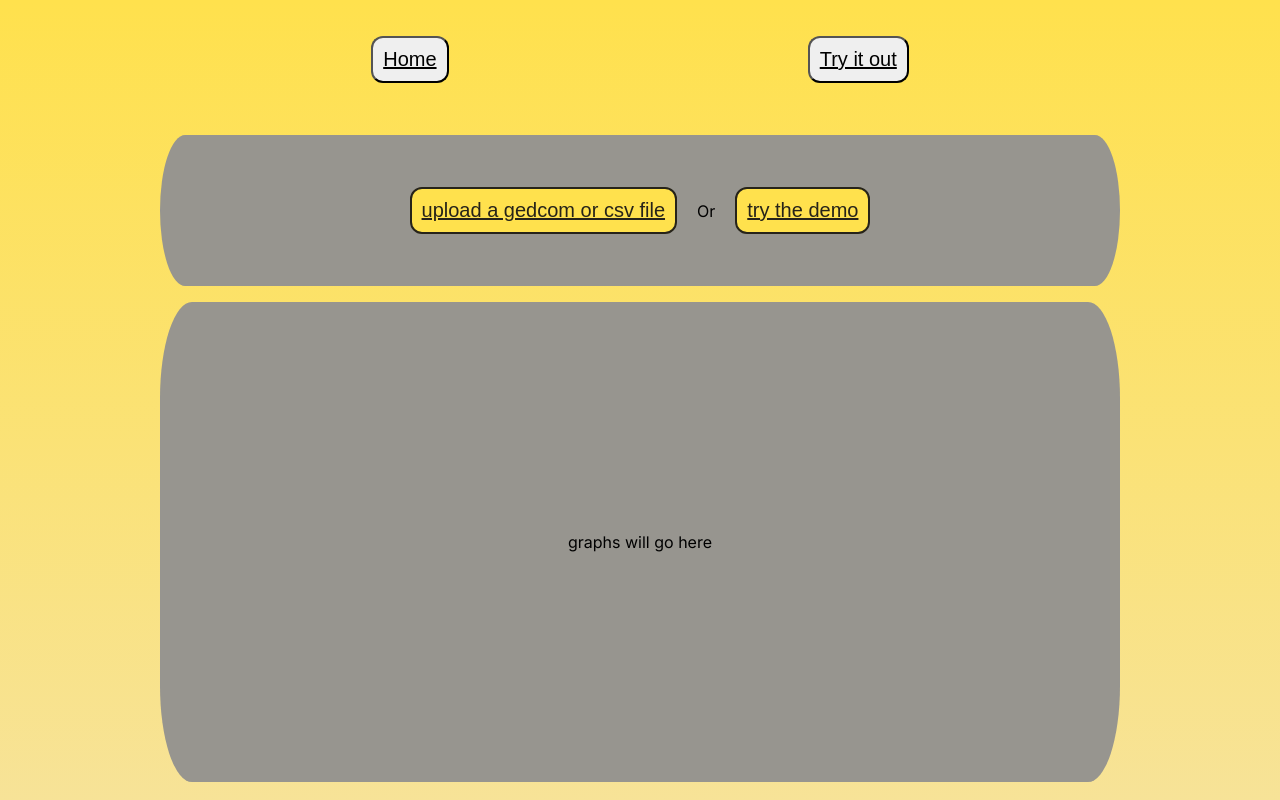
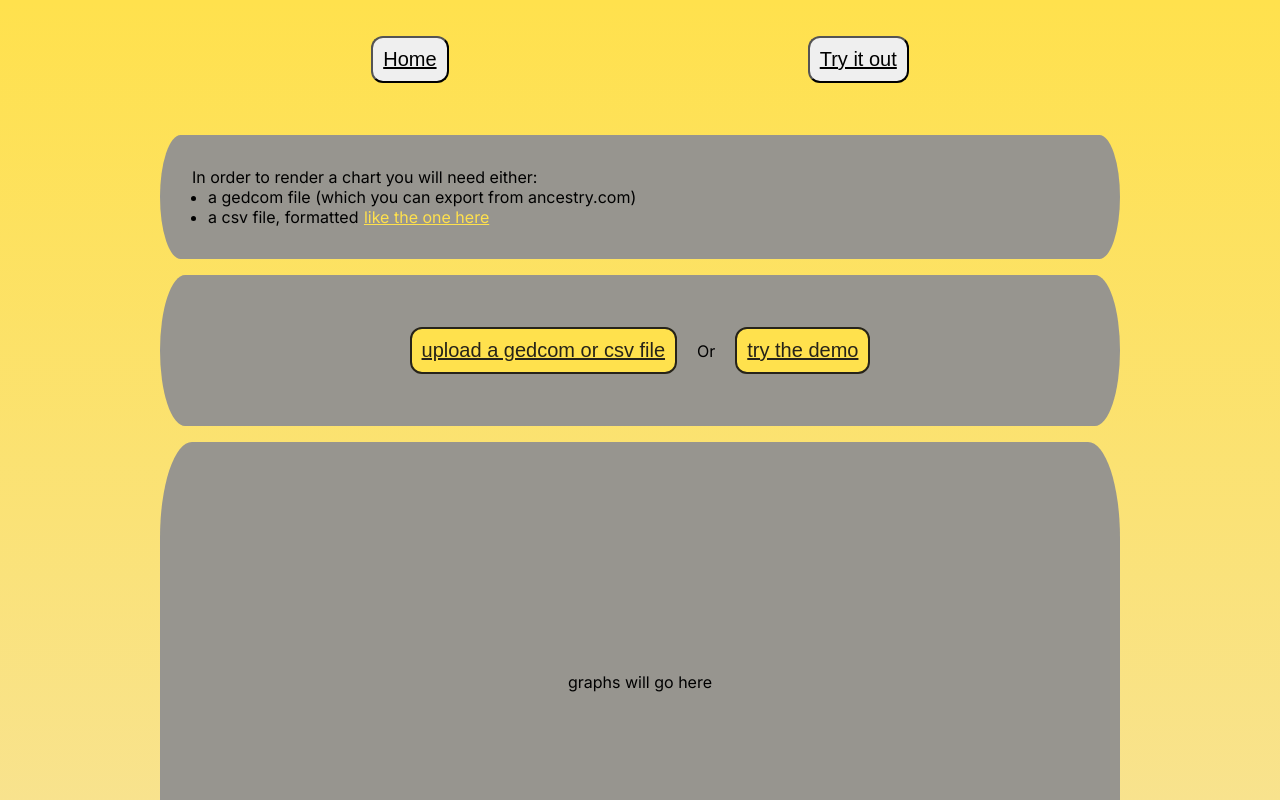
Before and after one commit to thelinguist/charting-polygamy, a Next.js app in the folder apps/ui/: page /charting-polygamy/chart/upload in a window 1280 px wide. Shown: the top 800 px of the page. Built offline with nearby package versions, Linux system fonts and the light colour scheme.

Commit message:
fix: better help text

```diff
--- a/apps/ui/src/app/chart/upload/components/TimelineRendering.module.css
+++ b/apps/ui/src/app/chart/upload/components/TimelineRendering.module.css
@@ -2,11 +2,26 @@
 .chart {
   color: black;
   width: 75vw;
-  min-height: 400px;
   background: rgb(var(--color-surface-mixed-600));
   border-radius: 2rem/6rem;
   padding: 2rem;
   margin: 1rem;
+}
+
+.chart ul li {
+  margin-left: 1rem;
+}
+
+.chart a {
+  color:rgb(var(--color-primary-100));
+  text-decoration: underline;
+  background: rgba(var(--card-rgb), 0);
+  border: 1px solid rgba(var(--card-border-rgb), 0);
+  transition: background 200ms, border 200ms;
+}
+
+.timeline {
+  min-height: 400px;
 }
 
 .uploadInfo > button {
@@ -16,7 +31,6 @@
 }
 
 .uploadInfo {
-  min-height: unset;
   display: flex;
   justify-content: center;
   align-items: center;
--- a/apps/ui/src/app/chart/upload/components/TimelineRendering.tsx
+++ b/apps/ui/src/app/chart/upload/components/TimelineRendering.tsx
@@ -1,6 +1,7 @@
 "use client"
 
 import React, { ChangeEventHandler, useState } from "react"
+import Link from "next/link"
 import { Mermaid } from "./Mermaid"
 import { getTimelinesForMermaid } from "lib"
 import { FileTypes } from "lib/src/types"
@@ -41,8 +42,25 @@ export const TimelineRendering = () => {
 
     return (
         <div className={styles.timelines}>
+            <div className={styles.chart}>
+                <p>In order to render a chart you will need either:</p>
+                <ul>
+                    <li>a gedcom file (which you can export from ancestry.com)</li>
+                    <li>
+                        a csv file, formatted{" "}
+                        <Link href="/data/parley-p-pratt.csv" target="_blank" rel="noopener noreferrer">
+                            like the one here
+                        </Link>
+                    </li>
+                </ul>
+            </div>
             <div className={classNames(styles.chart, styles.uploadInfo)}>
-                <UploadButton title="upload files" text="upload a gedcom or csv file" accept=".ged,.csv" onChange={onChange} />
+                <UploadButton
+                    title="upload files"
+                    text="upload a gedcom or csv file"
+                    accept=".ged,.csv"
+                    onChange={onChange}
+                />
                 Or
                 <button onClick={runDemo}>try the demo</button>
             </div>
@@ -51,7 +69,7 @@ export const TimelineRendering = () => {
                     <div className={classNames(styles.chart, styles.placeholder)}>graphs will go here</div>
                 )}
                 {Object.keys(timelines).map(name => (
-                    <div key={name} className={styles.chart}>
+                    <div key={name} className={classNames(styles.chart, styles.timeline)}>
                         <h2>{name}</h2>
                         <Mermaid chart={timelines[name]} title={name} />
                     </div>
--- a/apps/ui/src/app/globals.css
+++ b/apps/ui/src/app/globals.css
@@ -101,7 +101,10 @@ body {
 
 a {
   color: inherit;
-  text-decoration: none;
+}
+
+button {
+  cursor: pointer;
 }
 
 .reader {
--- a/apps/ui/src/app/page.module.css
+++ b/apps/ui/src/app/page.module.css
@@ -42,6 +42,7 @@
 }
 
 .card {
+  text-decoration: none;
   padding: 1rem 1.2rem;
   border-radius: var(--border-radius);
   background: rgba(var(--card-rgb), 0);
--- a/apps/ui/src/components/PostBody/PostBody.module.css
+++ b/apps/ui/src/components/PostBody/PostBody.module.css
@@ -14,6 +14,10 @@
 .markdown h1 {
   margin: 0.5em 0;
   font-size: 32pt;
+}
+
+.markdown ul li {
+  margin-left: 1em;
 }
 
 .markdown a {
--- a/apps/ui/src/components/UploadButton.tsx
+++ b/apps/ui/src/components/UploadButton.tsx
@@ -4,9 +4,7 @@ export const UploadButton = ({ text, title, onChange, accept }) => {
     return (
         <button>
             <label htmlFor="upload" role="button" title={title}>
-                <a>
-                    {text}
-                </a>
+                {text}
             </label>
             <input id="upload" type="file" accept={accept} onChange={onChange} hidden />
         </button>
--- a/packages/lib/src/main.ts
+++ b/packages/lib/src/main.ts
@@ -1,10 +1,9 @@
 import { FileTypes } from "./types"
 import { createKnowledgeTree } from "./steps/createKnowledgeTree"
 import { createTimeline } from "./steps/createTimeline"
-import { charting } from "./util"
+import { charting, setConfig } from "./util"
 import { getFacts } from "./steps/createDB"
 import { checkIfPolygamous } from "./steps/checkIfPolygamous"
-import { setConfig } from "./util/config"
 
 interface Props {
     fileContents: string
--- a/packages/lib/src/util/index.ts
+++ b/packages/lib/src/util/index.ts
@@ -4,3 +4,4 @@ export * from "./user-intervention"
 export * from "./factoids"
 export * from "./gedcom"
 export * from "./date-tools"
+export * from "./config"
```
